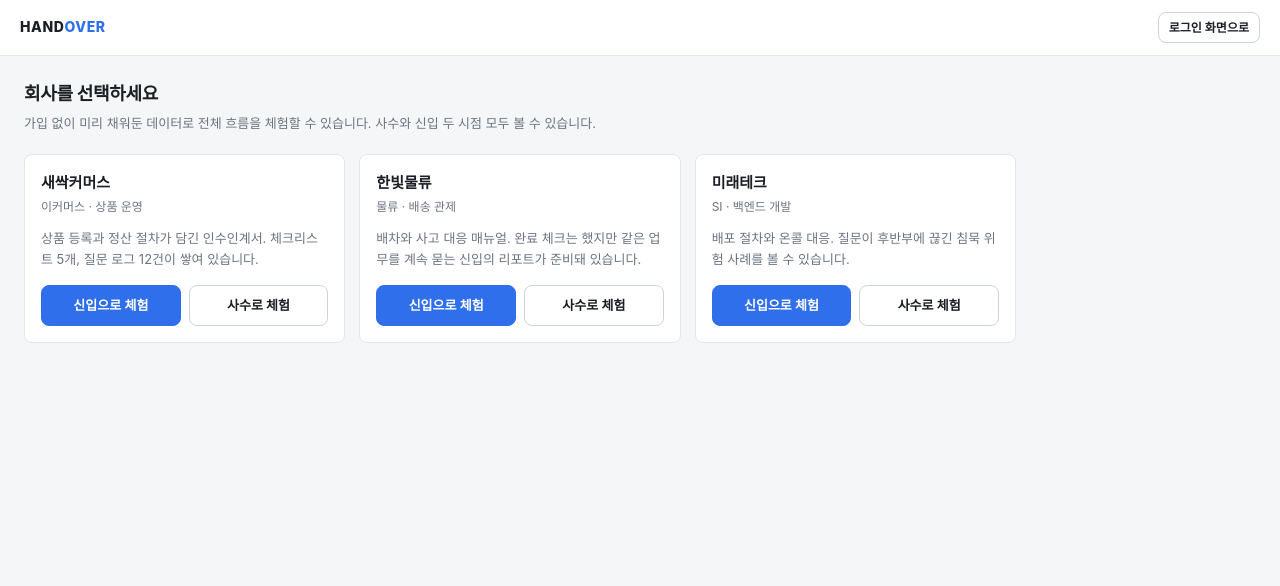
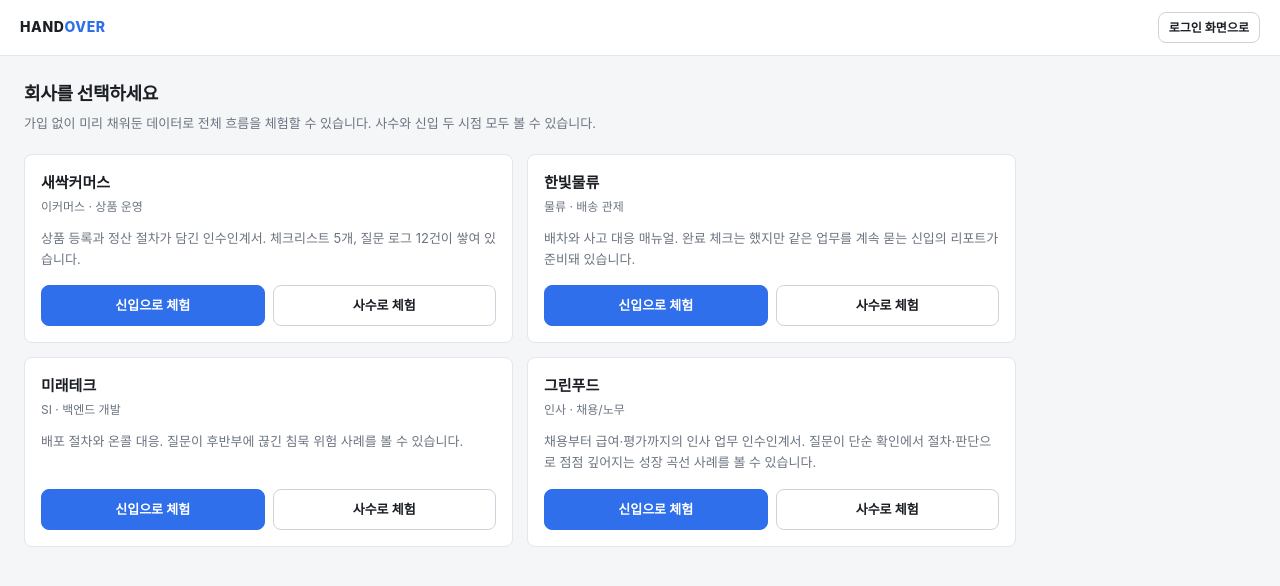
Before and after one commit to Leegijun11/Handover_rag, a React (Vite) app in the folder frontend/: page /demo in a window 1280 px wide. Shown: the top 586 px of the page. Built offline with nearby package versions, Linux system fonts and the light colour scheme; no server answers.

Commit message:
데모 변경 ui

```diff
--- a/frontend/src/pages/DemoPage.jsx
+++ b/frontend/src/pages/DemoPage.jsx
@@ -10,9 +10,12 @@ import Button from "../components/common/Button";
  * 새 API 없이 POST /user/login을 그대로 재사용한다. 실제 사용자 계정이 아니라
  * 공개해도 무방한 값이라 프론트에 하드코딩한다.
  *
- * 주의: backend/scripts/seed_demo.py(조장 조율)가 만드는 계정과 이메일·비밀번호가
- * 정확히 같아야 한다. user_id도 고정값(demo-mentor-a/-b/-c, demo-newcomer-a/-b/-c)으로
- * 시딩되어야 .env의 DEMO_USER_IDS(rate limit 예외)와 맞는다.
+ * 주의: backend/scripts/seed_demo.py(팀원 A·B가 2곳씩 분담, 조장 조율)가 만드는 계정과
+ * 이메일·비밀번호가 정확히 같아야 한다. user_id도 고정값(demo-mentor-a/-b/-c/-d,
+ * demo-newcomer-a/-b/-c/-d)으로 시딩되어야 .env의 DEMO_USER_IDS(rate limit 예외)와 맞는다.
+ * 각 회사의 사수 계정은 이 신입 1명 외에도 신입 1~2명을 추가로 담당하도록 시딩된다
+ * (사수 화면에서 "여러 신입 담당" 구조가 보이게 하기 위함, guidelines 1-8/6-6) — 그
+ * 추가 신입들은 여기서 직접 로그인하지 않으므로 고정 id가 필요 없다.
  */
 const DEMO_PASSWORD = "demo-handover-2026";
 
@@ -43,6 +46,15 @@ const COMPANIES = [
       "배포 절차와 온콜 대응. 질문이 후반부에 끊긴 침묵 위험 사례를 볼 수 있습니다.",
     mentorEmail: "demo-mentor-c@handover.demo",
     newcomerEmail: "demo-newcomer-c@handover.demo",
+  },
+  {
+    id: "d",
+    name: "그린푸드",
+    field: "인사 · 채용/노무",
+    summary:
+      "채용부터 급여·평가까지의 인사 업무 인수인계서. 질문이 단순 확인에서 절차·판단으로 점점 깊어지는 성장 곡선 사례를 볼 수 있습니다.",
+    mentorEmail: "demo-mentor-d@handover.demo",
+    newcomerEmail: "demo-newcomer-d@handover.demo",
   },
 ];
 
--- a/frontend/src/styles/index.css
+++ b/frontend/src/styles/index.css
@@ -201,7 +201,7 @@ textarea { resize: vertical; min-height: 88px; line-height: 1.6; }
 .dropzone .hint { color: var(--text-faint); font-size: 12px; }
 
 /* ── 데모 회사 선택 ────────────────────────────────────────────── */
-.demo-grid { display: grid; grid-template-columns: repeat(3, 1fr); gap: 14px; }
+.demo-grid { display: grid; grid-template-columns: repeat(2, 1fr); gap: 14px; }
 .demo-card { display: flex; flex-direction: column; }
 .demo-card h4 { margin: 0 0 2px; font-size: 15px; }
 .demo-card .demo-field { font-size: 12px; color: var(--text-muted); margin-bottom: 12px; }
```
Also changed, not shown: 1 other file (tests, documents, lock files or other folders).
